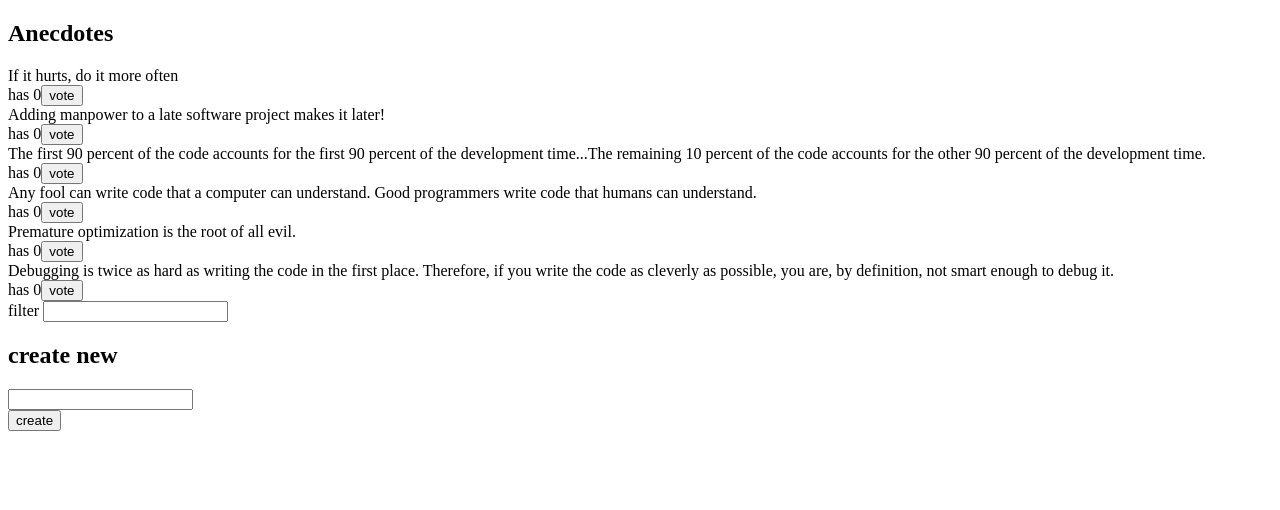
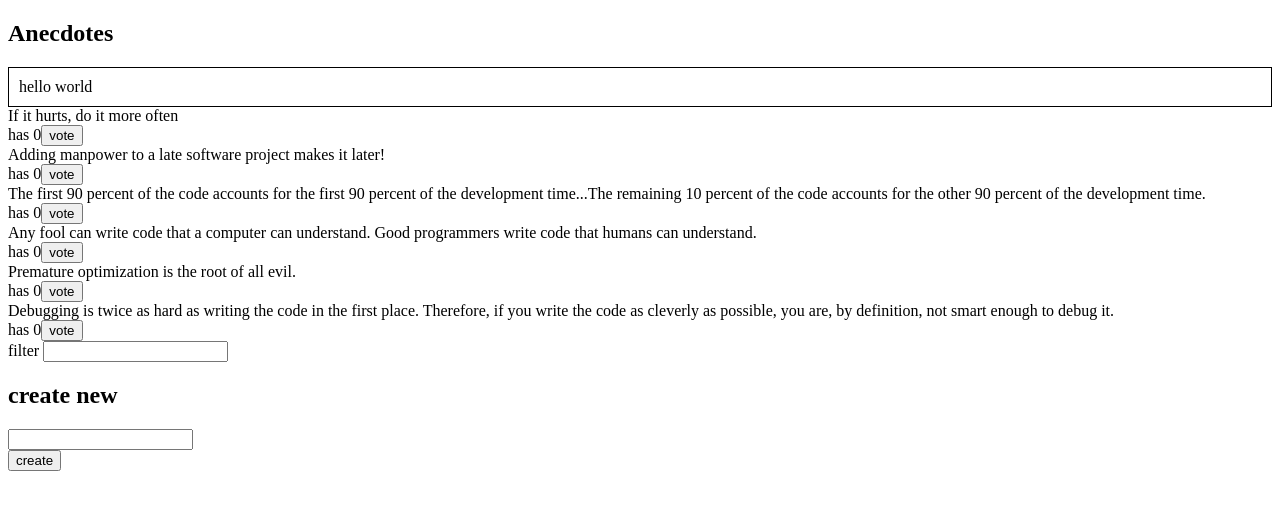
Before and after one commit to xander-hill/fs_part6, a React (Vite) app in the folder redux-anecdotes/: page / in a window 1280 px wide. Shown: the top 510 px of the page. Built offline with nearby package versions, Linux system fonts and the light colour scheme.

Commit message:
notification component and reducer

```diff
--- a/redux-anecdotes/src/App.jsx
+++ b/redux-anecdotes/src/App.jsx
@@ -4,10 +4,13 @@
 import AnecdoteForm from './components/AnecdoteForm'
 import Anecdotes from './components/AnecdoteList'
 import Filter from './components/Filter'
+import Notification from './components/Notification'
 
 const App = () => {
   return (
     <div>
+      <h2>Anecdotes</h2>
+      <Notification />
       <Anecdotes />
       <Filter />
       <AnecdoteForm />
--- a/redux-anecdotes/src/components/AnecdoteList.jsx
+++ b/redux-anecdotes/src/components/AnecdoteList.jsx
@@ -28,7 +28,6 @@
 
     return (
         <div>
-            <h2>Anecdotes</h2>
             {anecdotes.map(anecdote =>
                 <Anecdote
                     key={anecdote.id}
--- a/redux-anecdotes/src/components/Notification.js
+++ b/redux-anecdotes/src/components/Notification.jsx
@@ -1,4 +1,7 @@
+import { useSelector, useDispatch } from 'react-redux'
+
 const Notification = () => {
+  const notification = useSelector(state => state.notification)
   const style = {
     border: 'solid',
     padding: 10,
@@ -6,7 +9,7 @@
   }
   return (
     <div style={style}>
-      render here notification...
+      {notification}
     </div>
   )
 }
--- /dev/null
+++ b/redux-anecdotes/src/reducers/notificationReducer.js
@@ -0,0 +1,16 @@
+import { createSlice, current } from '@reduxjs/toolkit'
+
+const initialState = 'hello world'
+
+const notificationSlice = createSlice({
+    name: 'notification',
+    initialState,
+    reducers: {
+        setNotification(state, action) {
+            return initialState
+        }
+    }
+})
+
+export const { setNotification } = notificationSlice.actions
+export default notificationSlice.reducer
--- a/redux-anecdotes/store.js
+++ b/redux-anecdotes/store.js
@@ -1,11 +1,13 @@
 import { configureStore } from '@reduxjs/toolkit'
 import anecdoteReducer from './src/reducers/anecdoteReducer'
 import filterReducer from './src/reducers/filterReducer'
+import notificationReducer from './src/reducers/notificationReducer'
 
 const store = configureStore({
     reducer: {
         anecdotes: anecdoteReducer,
-        filter: filterReducer
+        filter: filterReducer,
+        notification: notificationReducer,
     }
 })
 
```
Also changed, not shown: 1 other file (tests, documents, lock files or other folders).
